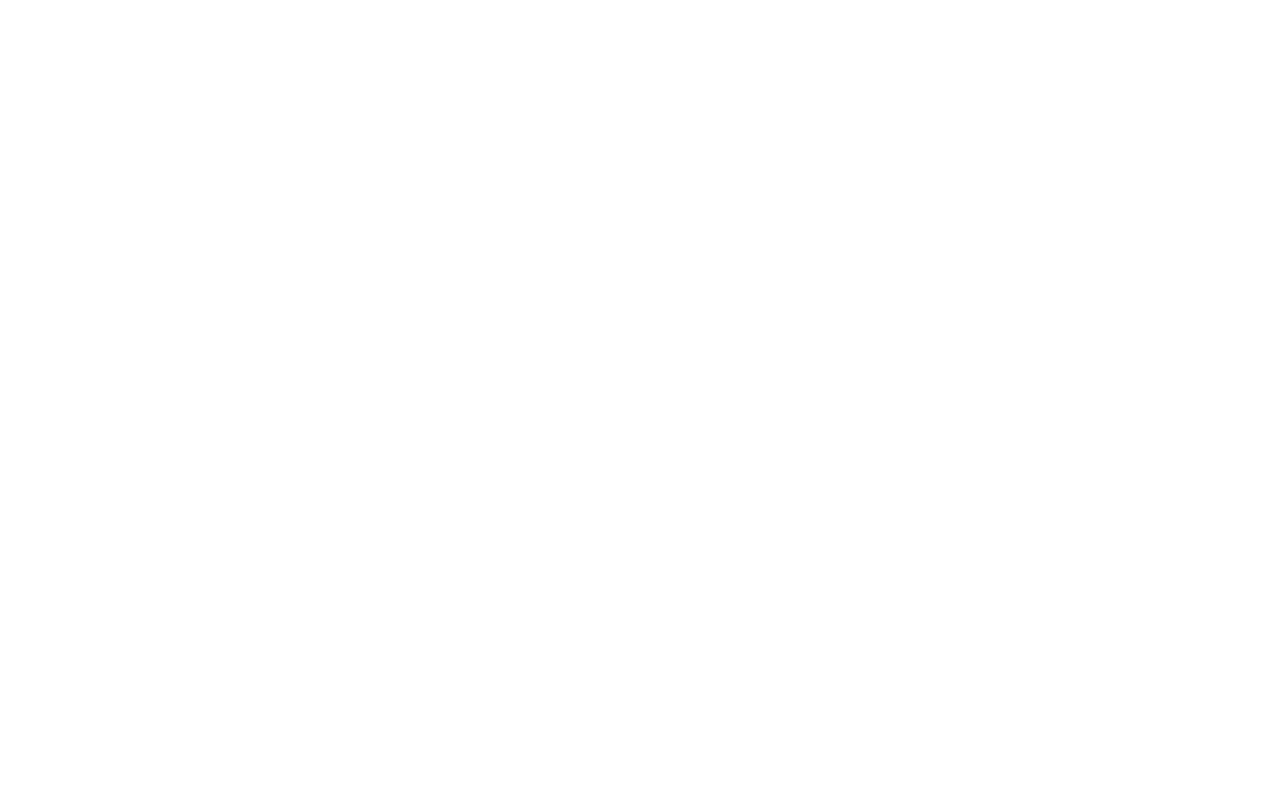
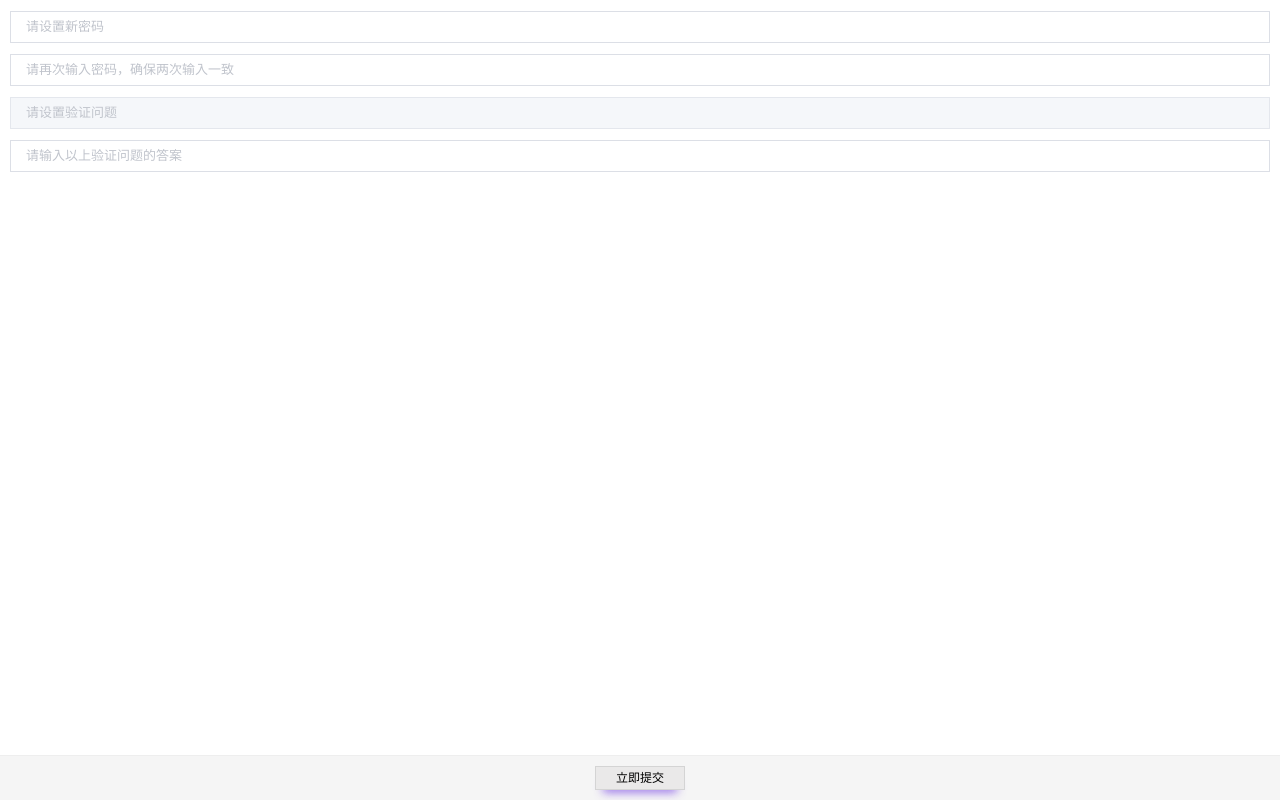
Before and after one commit to huisir001/account-store, a Vue app: page /#/reset in a window 1280 px wide. Before the commit this address had no page. Built offline with nearby package versions, Linux system fonts and the light colour scheme.

Commit message:
重置密码  开发 未完成

```diff
--- a/src/App.vue
+++ b/src/App.vue
@@ -2,7 +2,7 @@
  * @Description:
  * @Autor: HuiSir<273250950@qq.com>
  * @Date: 2021-05-22 15:46:37
- * @LastEditTime: 2021-06-11 01:34:50
+ * @LastEditTime: 2021-06-19 21:18:16
 -->
 <template>
     <router-view />
@@ -25,6 +25,7 @@
         transition: none !important;
         visibility: visible !important;
         border-radius: 0 !important;
+        height: 100%;
     }
 }
 @keyframes slide-in-anim {
--- a/src/components/Options.vue
+++ b/src/components/Options.vue
@@ -2,7 +2,7 @@
  * @Description: 设置页
  * @Autor: HuiSir<273250950@qq.com>
  * @Date: 2021-06-08 13:57:51
- * @LastEditTime: 2021-06-19 17:44:50
+ * @LastEditTime: 2021-06-19 18:32:16
 -->
 <template>
     <div class="option">
@@ -23,6 +23,10 @@
             <el-form-item label="自动备份">
                 <el-switch v-model="auto_backup" @change="setAutoBackup"></el-switch>
                 <span class="line-intro">开启后每次退出时将会备份数据库</span>
+            </el-form-item>
+            <el-form-item label="密码重设">
+                <el-button @click="passReset">立即重设</el-button>
+                <span class="line-intro">重设总密码及验证问题和答案</span>
             </el-form-item>
             <el-form-item label="进程日志">
                 <el-button @click="openFile('./logs/output.log')" type="text" style="color:green">
@@ -108,7 +112,11 @@
                 const confirmRes = await showMessageBoxSync({
                     title: '警告',
                     type: 'warning',
-                    msg: '1. 恢复后当前数据将会被覆盖！\n2. 数据包不合法将导致程序故障！\n请谨慎操作，确保已选择的备份文件安全有效！',
+                    msg:
+                        '1. 数据恢复后当前数据将会被覆盖！\n' +
+                        '2. 数据包不合法将导致程序故障！\n' +
+                        '3. 若在之前有重设总密码，则在恢复数据后密码会还原！\n' +
+                        '4. 请谨慎操作，确保已选择的备份文件安全有效！',
                 })
 
                 if (confirmRes === 0) {
@@ -146,6 +154,16 @@
             }
         }
 
+        // 密码重设
+        const passReset = async () => {
+            const confirmRes = await showMessageBoxSync({
+                title: '提示',
+                msg: '确认要重设密码？',
+            })
+            if (confirmRes === 0) {
+            }
+        }
+
         return {
             backup_path,
             backup_file_num,
@@ -157,6 +175,7 @@
             setAutoBackup,
             openExternal,
             openFile,
+            passReset,
         }
     },
 })
--- a/src/hooks/useAccountInfoScript.ts
+++ b/src/hooks/useAccountInfoScript.ts
@@ -2,7 +2,7 @@
  * @Description: 账号查看、编辑弹窗公共hook
  * @Autor: HuiSir<273250950@qq.com>
  * @Date: 2021-06-11 18:14:44
- * @LastEditTime: 2021-06-16 14:05:40
+ * @LastEditTime: 2021-06-19 21:21:36
  */
 import { reactive, ref } from 'vue'
 import { useRoute } from 'vue-router'
@@ -12,8 +12,8 @@
 export default () => {
     const $route = useRoute()
     const $store = useStore()
-    const isEdit = ref($route.name == 'Edit')
-    const isDetail = $route.name == 'Detail'
+    const isEdit = ref($route.name === 'Edit')
+    const isDetail = $route.name === 'Detail'
     let close = null
     const formdata = reactive({
         name: '',
--- a/src/router/index.ts
+++ b/src/router/index.ts
@@ -2,7 +2,7 @@
  * @Description: 路由配置
  * @Autor: HuiSir<273250950@qq.com>
  * @Date: 2021-05-24 10:42:53
- * @LastEditTime: 2021-06-11 00:04:14
+ * @LastEditTime: 2021-06-19 20:49:21
  */
 import { createRouter, createWebHashHistory, RouteRecordRaw } from 'vue-router'
 import Login from '../views/Login.vue'
@@ -80,6 +80,11 @@
     name: 'Detail',
     component: () => import('../views/Detail.vue')
   },
+  {
+    path: '/reset',
+    name: 'Reset',
+    component: () => import('../views/Reset.vue')
+  },
 ]
 
 const router = createRouter({
--- a/src/views/Detail.vue
+++ b/src/views/Detail.vue
@@ -2,7 +2,7 @@
  * @Description: 账户详情页
  * @Autor: HuiSir<273250950@qq.com>
  * @Date: 2021-06-10 21:31:24
- * @LastEditTime: 2021-06-16 15:23:11
+ * @LastEditTime: 2021-06-19 20:46:59
 -->
 <template>
     <el-descriptions class="detail" direction="vertical" :column="2" size="medium" border>
--- /dev/null
+++ b/src/views/Reset.vue
@@ -0,0 +1,136 @@
+<!--
+ * @Description: 重设总密码
+ * @Autor: HuiSir<273250950@qq.com>
+ * @Date: 2021-06-19 18:25:22
+ * @LastEditTime: 2021-06-19 21:53:02
+-->
+<template>
+    <div class="reset">
+        <template v-if="step1">
+            <el-form size="small">
+                <h2 class="label">请输入 的账号密码</h2>
+                <el-form-item class="skey-form-item">
+                    <el-input v-model="skey" placeholder="请输入账号"></el-input>
+                </el-form-item>
+                <el-form-item class="skey-form-item">
+                    <el-input v-model="skey" type="password" placeholder="请输入密码"></el-input>
+                </el-form-item>
+                <h2 class="label">请输入 的账号密码</h2>
+                <el-form-item class="skey-form-item">
+                    <el-input v-model="skey" placeholder="请输入账号"></el-input>
+                </el-form-item>
+                <el-form-item class="skey-form-item">
+                    <el-input v-model="skey" type="password" placeholder="请输入密码"></el-input>
+                </el-form-item>
+                <el-form-item class="btn-go">
+                    <el-button type="default" @click="toNextStep">下一步</el-button>
+                </el-form-item>
+            </el-form>
+        </template>
+        <template v-else>
+            <el-form ref="formEl" :rules="rules" :model="loginData" size="small">
+                <el-form-item v-if="from=='home'" prop="core_password">
+                    <el-input type="password" v-model="loginData.core_password" clearable
+                        :placeholder="`请输入旧密码`"></el-input>
+                </el-form-item>
+                <el-form-item prop="core_password">
+                    <el-input type="password" v-model="loginData.core_password" clearable
+                        :placeholder="`请设置新密码`"></el-input>
+                </el-form-item>
+                <el-form-item prop="resetPass">
+                    <el-input type="password" v-model="loginData.resetPass" clearable
+                        placeholder="请再次输入密码，确保两次输入一致"></el-input>
+                </el-form-item>
+                <el-form-item prop="verify_question">
+                    <el-input v-model="loginData.verify_question" clearable :disabled="!isReg"
+                        :placeholder="`请设置验证问题`"></el-input>
+                </el-form-item>
+                <el-form-item prop="verify_answer">
+                    <el-input v-model="loginData.verify_answer" clearable
+                        :placeholder="`请输入以上验证问题的答案`">
+                    </el-input>
+                </el-form-item>
+                <el-form-item class="btn-go">
+                    <el-button type="primary" round @click="onSubmit">立即提交</el-button>
+                </el-form-item>
+            </el-form>
+        </template>
+    </div>
+</template>
+
+<script lang="ts">
+import { defineComponent, reactive, ref, Ref } from 'vue'
+import { useRoute } from 'vue-router'
+import { useStore } from 'vuex'
+
+export default defineComponent({
+    name: 'Reset',
+    setup() {
+        // 取消隐藏动画
+        useStore().dispatch('showApp')
+        // 获取参数
+        const { from } = useRoute().query
+        // 是否第一步
+        const step1: Ref = ref(from == 'login')
+        // form表单元素
+        const formEl: Ref = ref(null)
+        // 登录数据
+        const loginData = reactive({
+            id: '',
+            core_password: '',
+            resetPass: '',
+            verify_question: '',
+            verify_answer: '',
+        })
+        return { from, step1, formEl, loginData }
+    },
+})
+</script>
+
+<style scoped lang="scss">
+.reset {
+    &:deep(.el-input__inner) {
+        border-radius: 0 !important;
+    }
+    h2.label {
+        color: #000;
+        font-size: 14px;
+        margin: 0 0 9px;
+        font-weight: 500;
+    }
+    .el-form-item--small.el-form-item {
+        margin-bottom: 10px;
+    }
+    .btn-go {
+        position: fixed;
+        bottom: 0;
+        width: 100%;
+        text-align: center;
+        background: #f5f5f5;
+        margin: 0 -10px;
+        margin-bottom: 0 !important;
+        padding: 10px;
+        border-top: 1px solid #eee;
+
+        &:deep(.el-form-item__content) {
+            line-height: 1;
+        }
+
+        .el-button {
+            padding: 0 20px;
+            background-color: #eae9e9;
+            border: 1px solid #d4d4d4;
+            border-radius: 0;
+            color: #000;
+            min-height: 24px;
+            font-size: 12px;
+            &:hover,
+            &:focus {
+                color: #2f2f2f;
+                border-color: #5589ff;
+                background: #83a9ff29;
+            }
+        }
+    }
+}
+</style>
--- a/sys/config/const.ts
+++ b/sys/config/const.ts
@@ -2,7 +2,7 @@
  * @Description: 常量配置
  * @Autor: HuiSir<273250950@qq.com>
  * @Date: 2021-05-26 09:32:21
- * @LastEditTime: 2021-06-19 15:39:14
+ * @LastEditTime: 2021-06-19 21:08:59
  */
 
 export default {
@@ -22,6 +22,7 @@
         "getLoginData",
         "saveLoginData",
         "openMainWindow",
+        "openChildWindow",
         "openLoginWindow",
         "minimize",
         "maximize",
--- a/sys/tools/curWin.ts
+++ b/sys/tools/curWin.ts
@@ -2,7 +2,7 @@
  * @Description: 窗口对象单例缓存
  * @Autor: HuiSir<273250950@qq.com>
  * @Date: 2021-06-16 15:04:19
- * @LastEditTime: 2021-06-16 21:05:15
+ * @LastEditTime: 2021-06-19 21:05:35
  */
 import { BrowserWindow } from 'electron'
 
```
Also changed, not shown: src/views/Login.vue (+49 -7 lines), sys/router/index.ts (+7 -8 lines), 1 other file (tests, documents, lock files or other folders).
